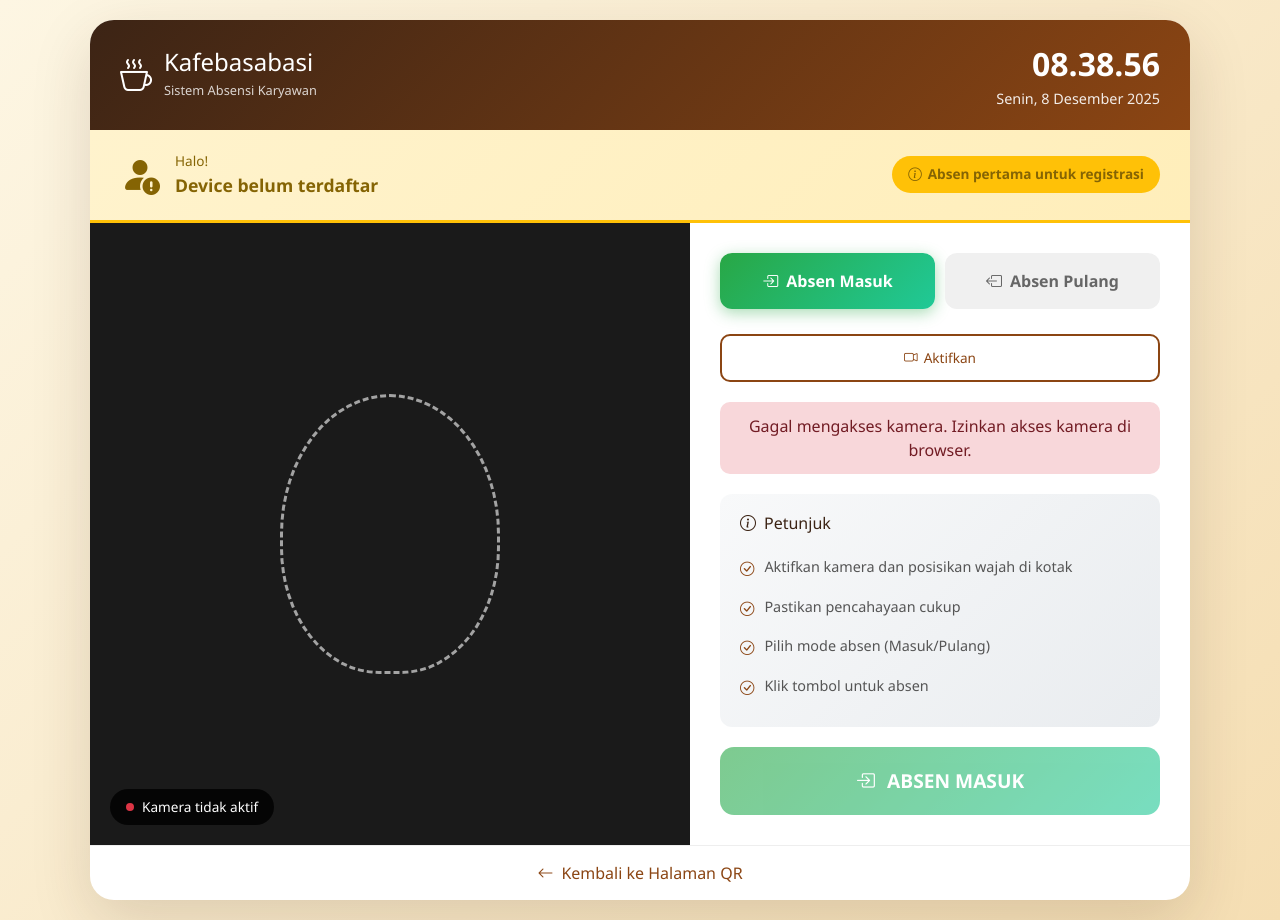
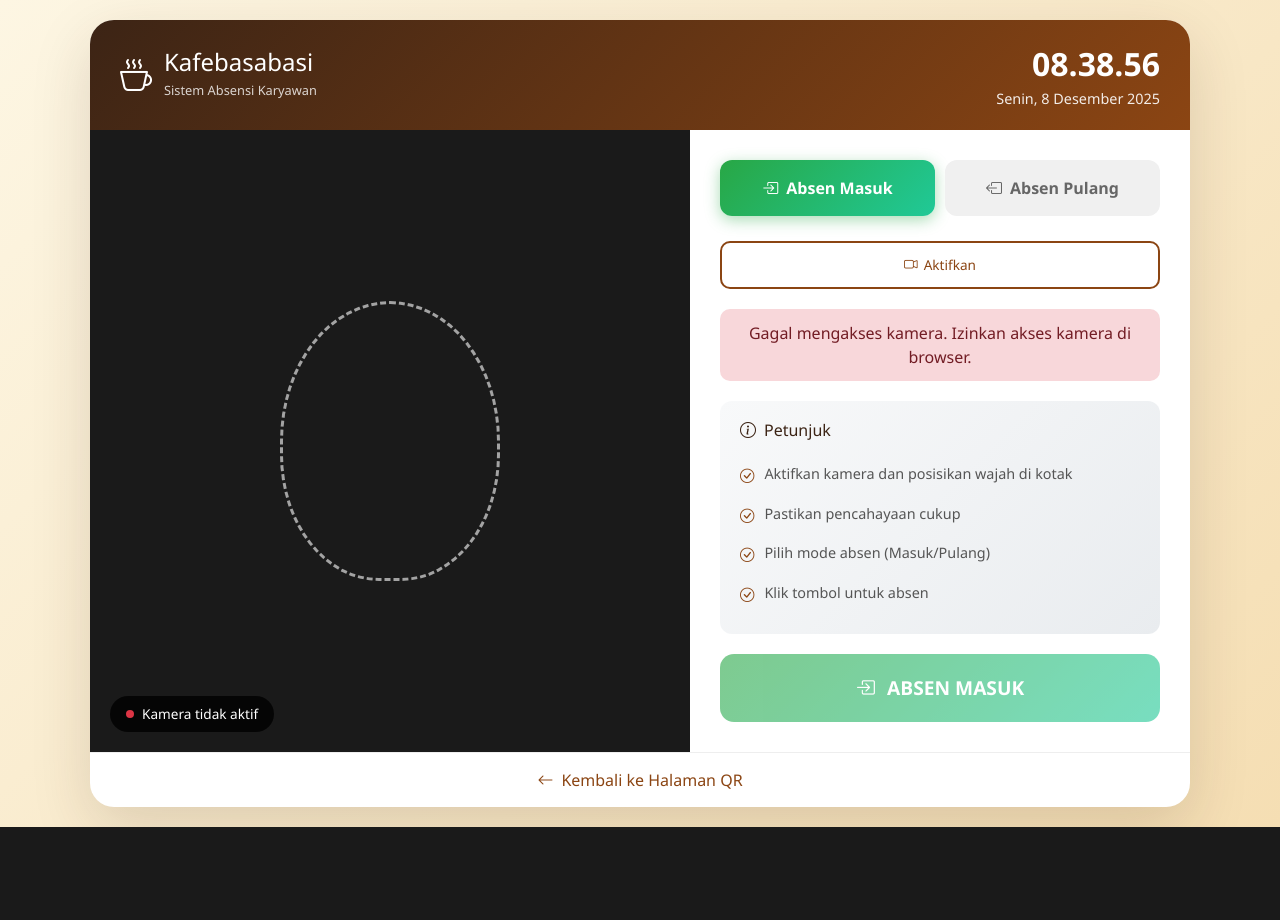
Before and after one commit to Fahri-Hilm/Smart_Absen_Facerecognation-2025-Kelompok4, a Flask app: page /web_attendance in a window 1280 px wide. After the commit the page ends 827 px from the top, so only its background shows below. Run offline with Flask 3, Linux system fonts and the light colour scheme.

Commit message:
Remove device registration banner from attendance page
- Remove 'Device belum terdaftar' message
- Remove employee welcome banner
- Simplify attendance page UI
- No more device registration prompts

```diff
--- a/templates/web_attendance.html
+++ b/templates/web_attendance.html
@@ -546,35 +546,6 @@
             </div>
         </div>
 
-        <!-- Employee Welcome Banner -->
-        {% if employee_info %}
-        <div class="employee-welcome-banner">
-            <div class="welcome-content">
-                <i class="bi bi-person-check-fill"></i>
-                <div class="welcome-text">
-                    <span class="greeting-label">Selamat Datang,</span>
-                    <span class="employee-name">{{ employee_info.employee_name }}</span>
-                </div>
-            </div>
-            <div class="welcome-badge">
-                <i class="bi bi-shield-check"></i> Device Terdaftar
-            </div>
-        </div>
-        {% else %}
-        <div class="employee-welcome-banner guest-mode">
-            <div class="welcome-content">
-                <i class="bi bi-person-fill-exclamation"></i>
-                <div class="welcome-text">
-                    <span class="greeting-label">Halo!</span>
-                    <span class="employee-name">Device belum terdaftar</span>
-                </div>
-            </div>
-            <div class="welcome-badge guest">
-                <i class="bi bi-info-circle"></i> Absen pertama untuk registrasi
-            </div>
-        </div>
-        {% endif %}
-
         <div class="attendance-body">
             <div class="camera-section">
                 <video id="videoElement" autoplay playsinline muted></video>
```
